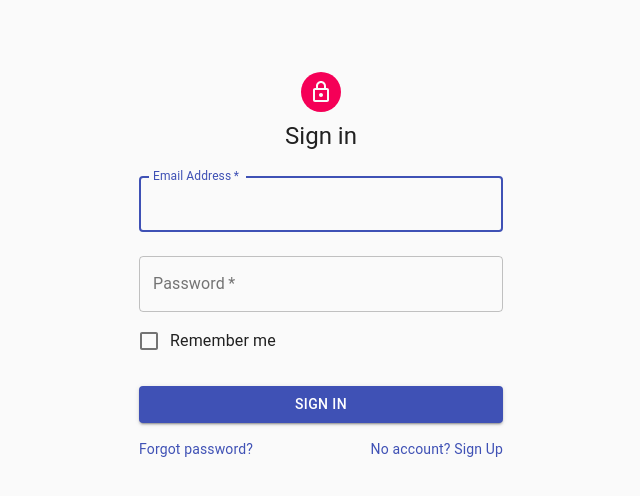
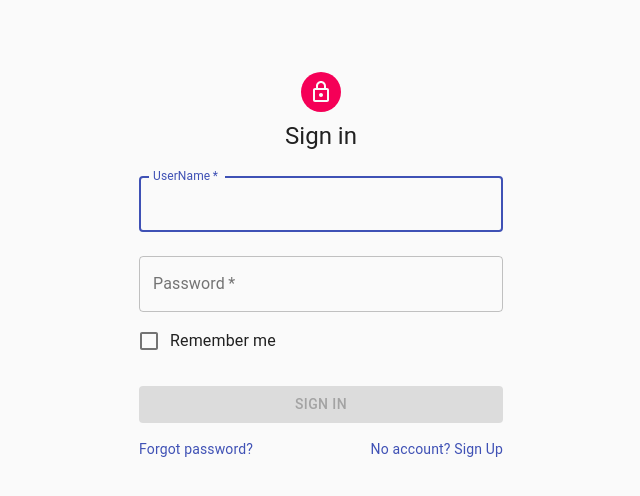
Before and after one commit to komal-sainath/Organic-Bazaar, a React (Create React App) app: page / in a window 1280 px wide. Shown: the top 496 px of the page, without its empty margins (319-959 px from the left). Built offline with nearby package versions, Linux system fonts and the light colour scheme.

Commit message:
linking pages on click button

```diff
--- a/src/App.js
+++ b/src/App.js
@@ -5,6 +5,7 @@ import {
   Route,
   Redirect,
 } from 'react-router-dom';
+
 
 import LoginPage from './Pages/Authentication/LoginPage';
 import RegisterPage from './Pages/Authentication/RegisterPage';
--- a/src/Pages/Authentication/LoginPage.jsx
+++ b/src/Pages/Authentication/LoginPage.jsx
@@ -1,16 +1,7 @@
 import React from 'react';
-import Avatar from '@material-ui/core/Avatar';
-import Button from '@material-ui/core/Button';
-import CssBaseline from '@material-ui/core/CssBaseline';
-import TextField from '@material-ui/core/TextField';
-import FormControlLabel from '@material-ui/core/FormControlLabel';
-import Checkbox from '@material-ui/core/Checkbox';
-import Link from '@material-ui/core/Link';
-import Grid from '@material-ui/core/Grid';
+import { useHistory } from 'react-router-dom';
+import { Avatar, Button, makeStyles, Typography, Container, Grid, Link, Checkbox, FormControlLabel, TextField, CssBaseline } from '@material-ui/core';
 import LockOutlinedIcon from '@material-ui/icons/LockOutlined';
-import Typography from '@material-ui/core/Typography';
-import { makeStyles } from '@material-ui/core/styles';
-import Container from '@material-ui/core/Container';
 
 
 const useStyles = makeStyles((theme) => ({
@@ -34,8 +25,21 @@ const useStyles = makeStyles((theme) => ({
   },
 }));
 
-export default function SignIn() {
+export default function LoginPage() {
   const classes = useStyles();
+  const history = useHistory();
+
+  const [user, setUser] = React.useState({
+    username: '',
+    password: '',
+  });
+
+  const handleChange = (e) => {
+    const { name, value } = e.target;
+    setUser(usr => ({ ...usr, [name]: value }));
+  };
+
+  const navigateToPatientPage = () => history.push('/patientDashboard');
 
   return (
     <Container component="main" maxWidth="xs">
@@ -53,11 +57,12 @@ export default function SignIn() {
             margin="normal"
             required
             fullWidth
-            id="email"
-            label="Email Address"
-            name="email"
-            autoComplete="email"
+            id="username"
+            label="UserName"
+            name="username"
             autoFocus
+            value={user.username}
+            onChange={handleChange}
           />
           <TextField
             variant="outlined"
@@ -68,7 +73,8 @@ export default function SignIn() {
             label="Password"
             type="password"
             id="password"
-            autoComplete="current-password"
+            value={user.password}
+            onChange={handleChange}
           />
           <FormControlLabel
             control={<Checkbox value="remember" color="primary" />}
@@ -80,6 +86,8 @@ export default function SignIn() {
             variant="contained"
             color="primary"
             className={classes.submit}
+            disabled={!(user.username && user.password)}
+            onClick={navigateToPatientPage}
           >
             Sign In
           </Button>
--- a/src/Pages/Authentication/RegisterPage.jsx
+++ b/src/Pages/Authentication/RegisterPage.jsx
@@ -1,7 +1,8 @@
 import { useDispatch } from 'react-redux';
 import React from 'react';
+import { useHistory } from 'react-router-dom';
 import LockOutlinedIcon from '@material-ui/icons/LockOutlined';
-import { CssBaseline, Avatar, Button, TextField, Link, Grid, Container, Typography, makeStyles, InputLabel, Select, MenuItem } from '@material-ui/core';
+import { CssBaseline, Avatar, Button, TextField, Grid, Link, Container, Typography, makeStyles, InputLabel, Select, MenuItem } from '@material-ui/core';
 
 import * as actions from './States/AuthActions';
 
@@ -34,6 +35,7 @@ const useStyles = makeStyles((theme) => ({
 }));
 
 export default function RegisterPage() {
+  const history = useHistory();
   const classes = useStyles();
   const dispatch = useDispatch();
   const userTypeList = ["DOCTOR", "PATIENT"];
@@ -53,6 +55,9 @@ export default function RegisterPage() {
     e.preventDefault();
     dispatch(actions.RegisterUser(user));
   };
+
+
+  const navigateToLoginPage = () => history.push('/');
 
   return (
     <Container component="main" maxWidth="xs">
@@ -125,15 +130,15 @@ export default function RegisterPage() {
             color="primary"
             className={classes.submit}
             disabled={!(user.username && user.userType && user.email && user.password)}
-            onClick={() => <Link href="/"/>}
+            onClick={navigateToLoginPage}
           >
               <Typography className={classes.buttonText} variant="button">
-                Sign up
+                Sign Up
               </Typography>
           </Button>
           <Grid container justify="flex-end">
             <Grid item>
-              <Link href="/login" variant="body2">
+              <Link href="/" variant="body2">
                 Already have an account? Sign in
               </Link>
             </Grid>
--- a/src/Pages/PatientPage/PatientNavigation.jsx
+++ b/src/Pages/PatientPage/PatientNavigation.jsx
@@ -61,8 +61,8 @@ export const PatientNavigationBar = () => {
           <List>
               <ListItem button><ListItemText primary="My Appointments"/></ListItem>
               <ListItem button><ListItemText primary="Appointment History"/></ListItem>
-              <ListItem button><ListItemText primary="My Doctors"/></ListItem>
-              <ListItem button><ListItemText primary="Report Gallery"/></ListItem>
+              <ListItem button><ListItemText primary="Available Doctors"/></ListItem>
+              <ListItem button><ListItemText primary="Transaction History"/></ListItem>
             </List>
             <Divider />
             <List>
--- a/src/index.css
+++ b/src/index.css
@@ -1,6 +1,4 @@
 body {
-  margin: 0;
-  height: 100vh;
   font-family: -apple-system, BlinkMacSystemFont, 'Segoe UI', 'Roboto', 'Oxygen',
     'Ubuntu', 'Cantarell', 'Fira Sans', 'Droid Sans', 'Helvetica Neue',
     sans-serif;
```
